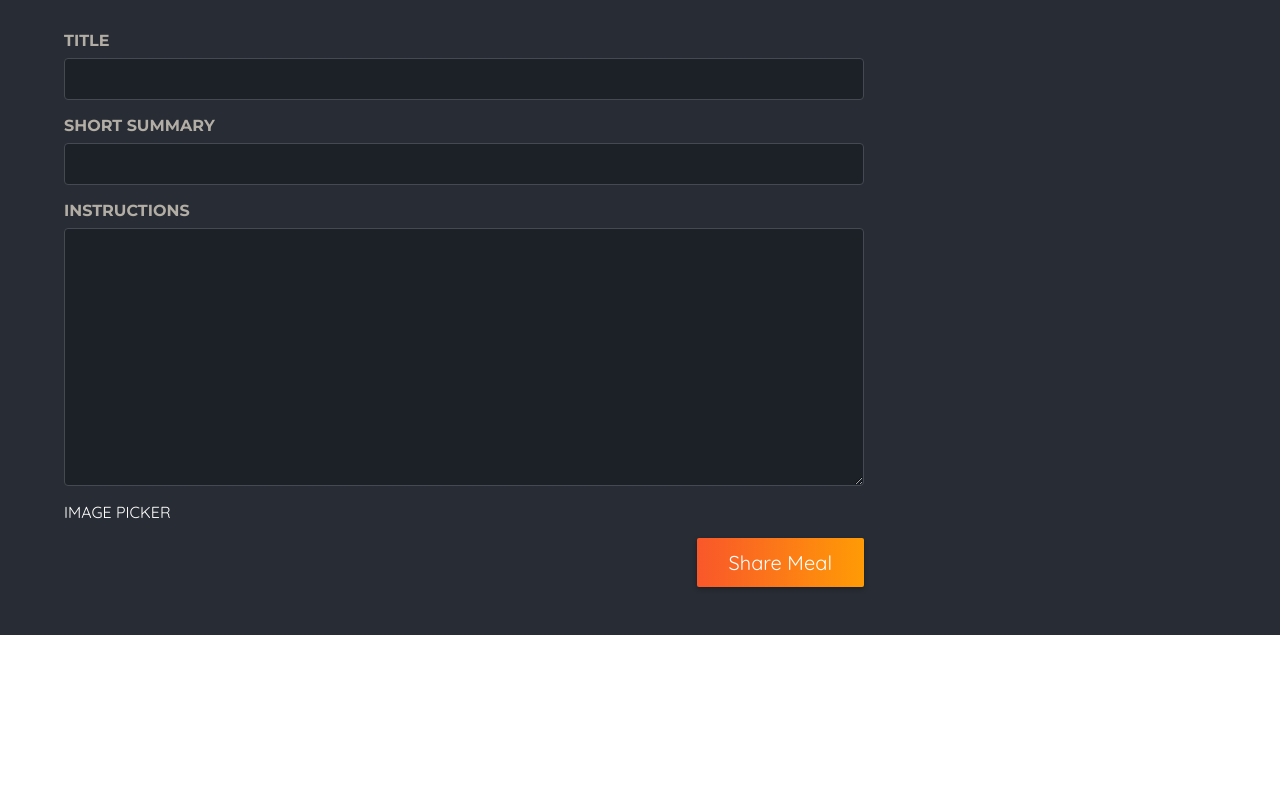
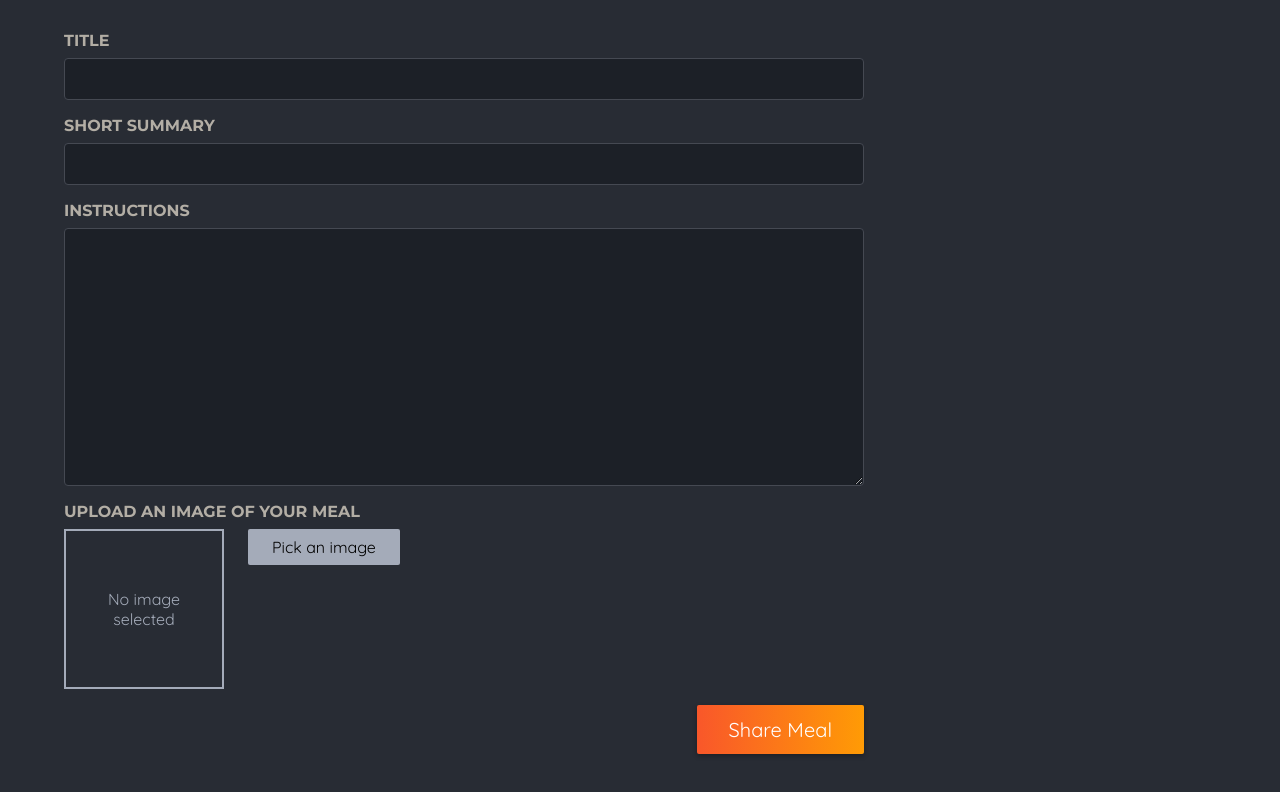
Before and after one commit to esseladjei/nextjs-demo, a Next.js app: page /meals/share in a window 1280 px wide. Shown: the part 478-1270 px from the top of the page. Before the commit the page ends 1113 px from the top, so only its background shows below. Built offline with nearby package versions, Linux system fonts and the light colour scheme.

Commit message:
added an imagepicker

```diff
--- a/app/meals/not-found.js
+++ b/app/meals/not-found.js
@@ -1,10 +1,8 @@
  export default function Notfound() {
   return (
     <main className="not-found">
-      <h1>
-        Meal not found
-      </h1>
-      <p> The select meal cannot be found!</p>
+      <h1> Meal not found</h1>
+      <p>The select meal cannot be found!</p>
     </main>
   );
 }
--- a/app/meals/page.js
+++ b/app/meals/page.js
@@ -25,8 +25,10 @@ export default function MealsPage() {
         </p>
       </header>
       <main className={styles.main}>
-        {/* This allow nextjs/react to load the page with all the contents that
-        can already be rendered and then streams in and render the loaded content once the async/slow process is done */}
+         {/* This allow nextjs/react to load the page with all the
+           contents that can already be rendered and then streams
+           in and render the loaded content once the async/slow process is done
+         */}
         <Suspense fallback={<p className={styles.loading}>Fetching data...</p>}>
           <Meals />
         </Suspense>
--- a/app/meals/share/page.js
+++ b/app/meals/share/page.js
@@ -1,5 +1,5 @@
 import classes from './page.module.css';
-
+import ImagePicker from '@/components/image-picker/image-picker';
 export default function ShareMealPage() {
   return (
     <>
@@ -38,7 +38,7 @@ export default function ShareMealPage() {
               required
             ></textarea>
           </p>
-          IMAGE PICKER
+           <ImagePicker label='Upload an image of your meal' name='mealimage'/>
           <p className={classes.actions}>
             <button type="submit">Share Meal</button>
           </p>
--- /dev/null
+++ b/components/image-picker/css/image-picker.module.css
@@ -0,0 +1,45 @@
+.controls {
+  display: flex;
+  align-items: flex-start;
+  gap: 1.5rem;
+  margin-bottom: 1rem;
+}
+
+.picker .input {
+  display: none;
+}
+
+.picker .button {
+  border: 0;
+  padding: 0.5rem 1.5rem;
+  background: #a4abb9;
+  border-radius: 2px;
+  cursor: pointer;
+  font: inherit;
+}
+
+.picker .button:hover,
+.picker .button:focus {
+  background: #b3b9c6;
+}
+
+.preview {
+  width: 10rem;
+  height: 10rem;
+  border: 2px solid #a4abb9;
+  display: flex;
+  justify-content: center;
+  align-items: center;
+  text-align: center;
+  color: #a4abb9;
+  position: relative;
+}
+
+.preview p {
+  margin: 0;
+  padding: 1rem;
+}
+
+.preview img {
+  object-fit: cover;
+}
--- /dev/null
+++ b/components/image-picker/image-picker.js
@@ -0,0 +1,51 @@
+'use client';
+import { useRef, useState } from 'react';
+import Image from 'next/image';
+import style from './css/image-picker.module.css';
+export default function ImagePicker({label, name}){
+
+  const [pickedImage, setPickedImage]=useState();
+  const imageInputRef =  useRef();
+
+  function handleImagePickClick(){
+      imageInputRef.current.click();
+  }
+
+  function handleImageChange(event){
+   const file = event.target.files[0];
+   if(!file){
+    setPickedImage(null)
+    return;
+   }
+   // convert to dataURL by using the file Reader class built into javascript
+   const fileReader = new FileReader();
+   fileReader.onload = ()=>{
+     setPickedImage(fileReader.result)
+   }
+   fileReader.readAsDataURL(file)
+
+  }
+  return (
+    <>
+    <div className={style.picker}>
+      <label htmlFor={name}>{label}</label>
+      <div className={style.controls}>
+        <div className={style.preview}>
+          {!pickedImage && <p>No image selected</p>}
+          { pickedImage && (<Image  src={pickedImage} alt='The image selected by user' fill/>)}
+        </div>
+        <input className={style.input}
+          type='file'
+          id={name}
+          accept='image/png,image/jpeg'
+          name={name}
+          ref={imageInputRef}
+          onChange={handleImageChange}
+          required
+          />
+        <button className={style.button} type='button' onClick={handleImagePickClick}>Pick an image</button>
+      </div>
+    </div>
+    </>
+  )
+}
```
